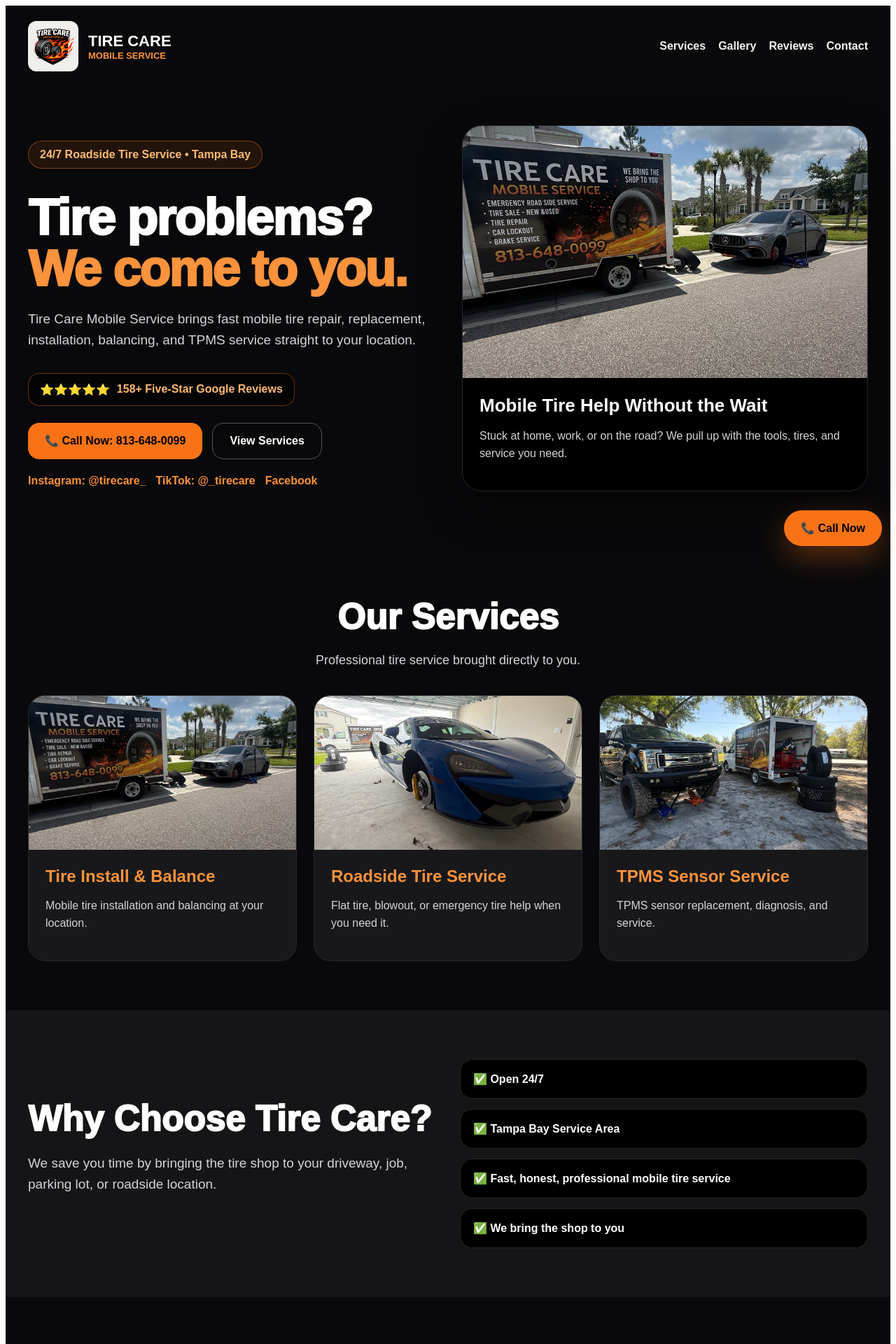
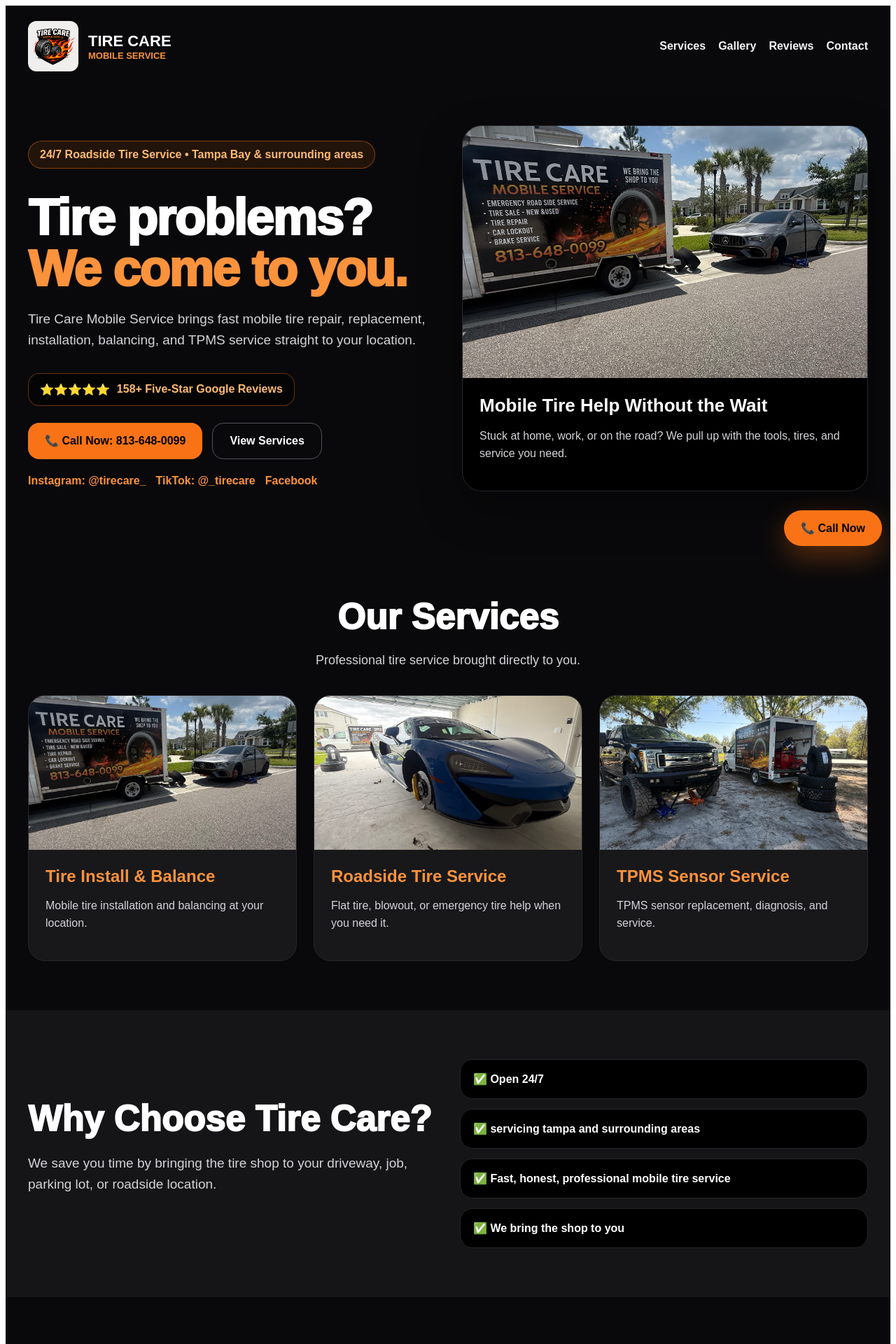
Before and after one commit to yezensalem101/tirecare-site, a Next.js app: page / in a window 1280 px wide. Shown: the top 1920 px of the page at 70% size. Built offline with nearby package versions, Linux system fonts and the light colour scheme.

Commit message:
Update page.jsx

```diff
--- a/app/page.jsx
+++ b/app/page.jsx
@@ -50,7 +50,7 @@
 
       <section style={styles.hero}>
         <div style={styles.heroText}>
-          <p style={styles.badge}>24/7 Roadside Tire Service • Tampa Bay</p>
+          <p style={styles.badge}>24/7 Roadside Tire Service • Tampa Bay & surrounding areas </p>
           <h1 style={styles.h1}>Tire problems? <span style={styles.orange}>We come to you.</span></h1>
           <p style={styles.heroP}>
             Tire Care Mobile Service brings fast mobile tire repair, replacement, installation, balancing, and TPMS service straight to your location.
@@ -107,7 +107,7 @@
           </div>
           <div style={styles.checkList}>
             <div style={styles.check}>✅ Open 24/7</div>
-            <div style={styles.check}>✅ Tampa Bay Service Area</div>
+            <div style={styles.check}>✅ servicing tampa and surrounding areas</div>
             <div style={styles.check}>✅ Fast, honest, professional mobile tire service</div>
             <div style={styles.check}>✅ We bring the shop to you</div>
           </div>
```
